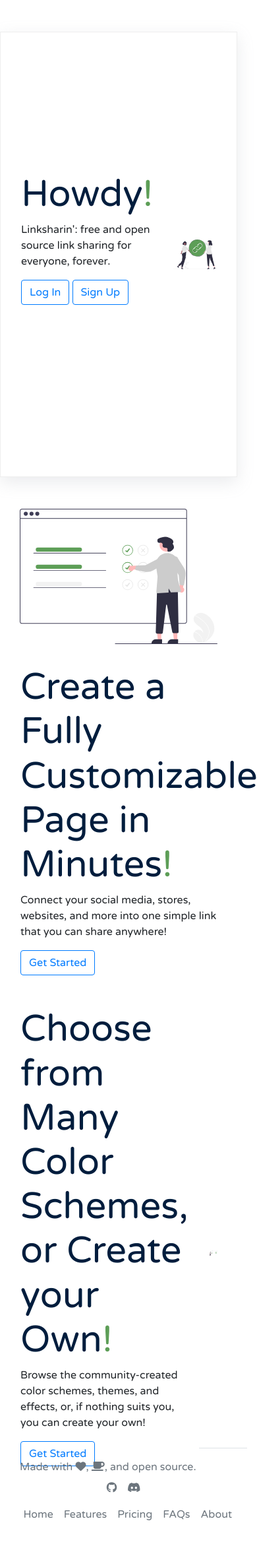
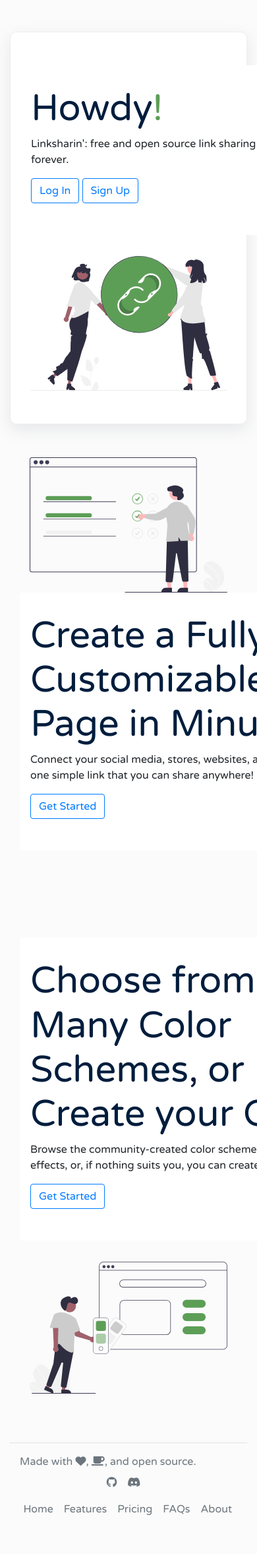
Before and after one commit to adamtherookie/linksharin, a Django app: page / in a window 390 px wide; the page is wider, and only the part inside the window is pictured. Shown: the part 57-2412 px from the top of that part at 66% size. After the commit the page ends 2353 px from the top of that part, so only its background shows below. Run offline with Django 4.2, Linux system fonts and the light colour scheme; some libraries are stand-ins or nearby versions.

Commit message:
Made a bit more responsive, still needs work

```diff
--- a/website/static/website/style.css
+++ b/website/static/website/style.css
@@ -3,6 +3,10 @@
 * {
   transition:0.3s;
   font-family:'Varela Round', sans-serif;
+}
+
+body {
+  background-color:#fbfbfb;
 }
 
 .has-shadow, button:hover {
@@ -12,6 +16,17 @@
 .background-white {
   background-color:white;
   border:1px solid #eeeeee;
+  border-radius:10px;
+}
+
+.hero {
+  padding-top:50px;
+  padding-bottom:50px;
+  margin:0;
+}
+
+.jumbotron {
+  min-width:500px;
 }
 
 .accent {
--- a/website/templates/website/index.html
+++ b/website/templates/website/index.html
@@ -15,7 +15,7 @@
 <p>Your page was viewed <strong>{{ views }}</strong> times.</p>
 {% else %}
 <br><br>
-<div class="container row align-items-center background-white has-shadow" style="height:80vh;">
+<div class="container row align-items-center background-white has-shadow hero">
   <div class="col jumbotron" style="background-color:white;">
     <h1 class="display-4 header">Howdy<span class="accent">!</span></h1>
     <p>Linksharin': free and open source link sharing for everyone, forever.</p>
@@ -33,9 +33,7 @@
   </div>
 </div>
 
-<br><br>
-
-<div class="container row align-items-center" style="height:80vh;">
+<div class="container row align-items-center hero">
   <div class="col">
     <img src="{% static 'website/svg/customize.svg' %}" class="img-fluid">
   </div>
@@ -50,9 +48,7 @@
   </div>
 </div>
 
-<br><br>
-
-<div class="container row align-items-center" style="height:80vh;">
+<div class="container row align-items-center hero">
   <div class="col jumbotron" style="background-color:white;">
     <h1 class="display-4 header">Choose from Many Color Schemes, or Create your Own<span class="accent">!</span></h1>
     <p>Browse the community-created color schemes, themes, and effects, or, if nothing suits you, you can create your own!</p>
```
